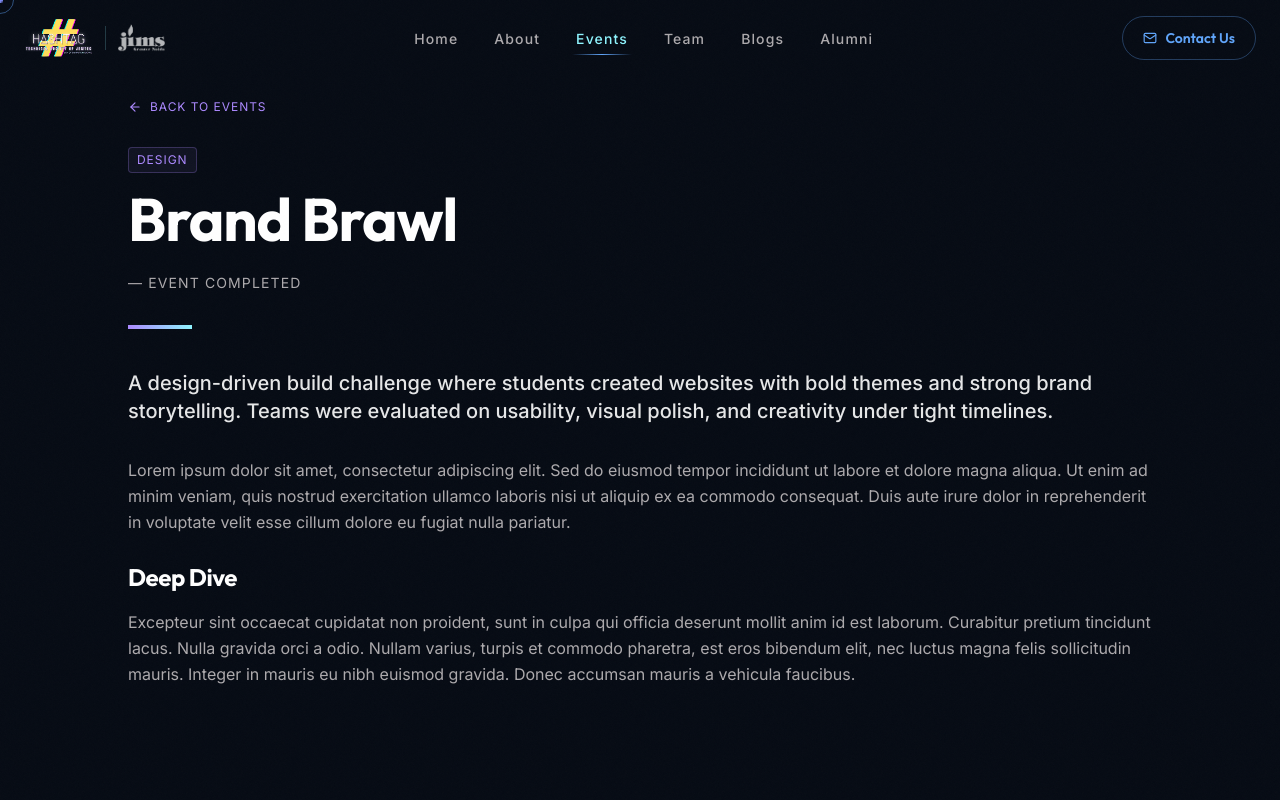
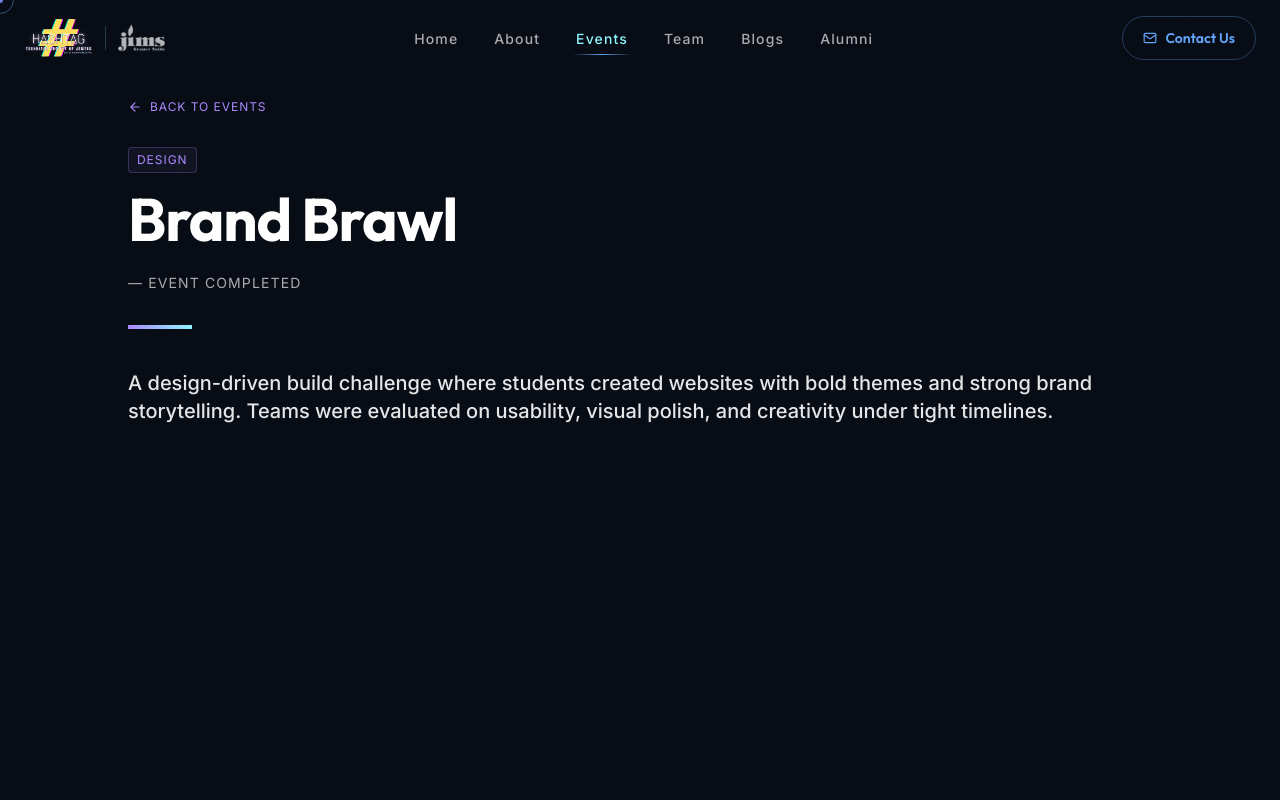
Before and after one commit to Princekr267/hashtag-new, a React (Vite) app: page /events/brand-brawl in a window 1280 px wide. Shown: the top 800 px of the page. Built offline with nearby package versions, Linux system fonts and the light colour scheme.

Commit message:
Fix UI/content issues: reduce home cards to 3, center about values, fix event card heights, remove placeholder text

```diff
--- a/src/components/ui/DetailModal.tsx
+++ b/src/components/ui/DetailModal.tsx
@@ -71,19 +71,6 @@ export default function DetailModal({
             <div className="prose prose-invert max-w-none">
               <p className="text-lg text-white/80 font-medium mb-6">{content}</p>
               <div className="w-16 h-1 mb-8" style={{ background: accentColor, opacity: 0.5 }} />
-              <p>
-                Lorem ipsum dolor sit amet, consectetur adipiscing elit. Sed do eiusmod tempor
-                incididunt ut labore et dolore magna aliqua. Ut enim ad minim veniam, quis
-                nostrud exercitation ullamco laboris nisi ut aliquip ex ea commodo consequat.
-                Duis aute irure dolor in reprehenderit in voluptate velit esse cillum dolore eu fugiat nulla pariatur.
-              </p>
-              <br />
-              <h3 className="text-xl text-white font-bold mb-4 font-display">Deeper Dive</h3>
-              <p>
-                Excepteur sint occaecat cupidatat non proident, sunt in culpa qui officia deserunt mollit anim id est laborum.
-                Curabitur pretium tincidunt lacus. Nulla gravida orci a odio. Nullam varius, turpis et commodo pharetra,
-                est eros bibendum elit, nec luctus magna felis sollicitudin mauris. Integer in mauris eu nibh euismod gravida.
-              </p>
             </div>
           </div>
         </motion.div>
--- a/src/pages/About.tsx
+++ b/src/pages/About.tsx
@@ -319,7 +319,7 @@ function AboutValuesSection() {
           </motion.p>
         </div>
 
-        <div className="grid grid-cols-1 md:grid-cols-2 xl:grid-cols-4 gap-8">
+        <div className="grid grid-cols-1 md:grid-cols-2 xl:grid-cols-2 gap-8">
           {VALUES.map((v, idx) => (
             <motion.div
               key={v.title}
--- a/src/pages/EventDetail.tsx
+++ b/src/pages/EventDetail.tsx
@@ -81,20 +81,6 @@ export default function EventDetail(): JSX.Element {
           <p className="text-xl text-white/90 font-medium mb-8">
             {event.description}
           </p>
-          <p>
-            Lorem ipsum dolor sit amet, consectetur adipiscing elit. Sed do eiusmod tempor
-            incididunt ut labore et dolore magna aliqua. Ut enim ad minim veniam, quis
-            nostrud exercitation ullamco laboris nisi ut aliquip ex ea commodo consequat.
-            Duis aute irure dolor in reprehenderit in voluptate velit esse cillum dolore eu fugiat nulla pariatur.
-          </p>
-          <br />
-          <h3 className="text-2xl text-white font-bold mb-4 font-display">Deep Dive</h3>
-          <p>
-            Excepteur sint occaecat cupidatat non proident, sunt in culpa qui officia deserunt mollit anim id est laborum.
-            Curabitur pretium tincidunt lacus. Nulla gravida orci a odio. Nullam varius, turpis et commodo pharetra,
-            est eros bibendum elit, nec luctus magna felis sollicitudin mauris. Integer in mauris eu nibh euismod gravida.
-            Donec accumsan mauris a vehicula faucibus.
-          </p>
         </div>
       </motion.div>
     </div>
--- a/src/pages/Events.tsx
+++ b/src/pages/Events.tsx
@@ -105,8 +105,8 @@ function EventCard({ event, idx }: { event: Event; idx: number }): JSX.Element {
       animate={{ opacity: 1, y: 0 }}
       exit={{ opacity: 0, scale: 0.95 }}
       transition={{ duration: 0.4, ease: [0.2, 0, 0, 1] }}
-      className={`p-4 h-full min-h-[420px] event-card ${isPast ? 'polaroid-card' : ''}`}
-      style={isPast ? { transform: `rotate(${rotation}deg)`, zIndex: 1 } : undefined}
+      className={`p-4 h-full event-card ${isPast ? 'polaroid-card' : ''}`}
+      style={isPast ? { transform: `rotate(${rotation}deg)`, zIndex: 1, height: '420px' } : { height: '420px' }}
     >
       <div
         ref={cardRef}
--- a/src/pages/Home.tsx
+++ b/src/pages/Home.tsx
@@ -20,42 +20,23 @@ const FEATURES = [
   {
     icon: '</',
     title: 'Development',
-    desc: 'We build real projects — from zero to shipped. Full stack, mobile, APIs. We write code that actually runs in the world.',
+    desc: 'HashTag aims to nurture knowledge, opportunities, experience and collaborations within students.',
     accent: '#60a5fa',
     tag: 'TECHNICAL',
-    back: '15K+ lines shipped to production by our community.',
   },
   {
     icon: '◈',
     title: 'Design',
-    desc: 'We craft experiences people feel. Product design, motion, and branding that makes a lasting impression.',
+    desc: 'With a vision rooted in enriching the student coding culture, Hashtag pulses with ideas, energy and moments that unite learners.',
     accent: '#818cf8',
     tag: 'CREATIVE',
-    back: 'Every pixel is intentional. Aesthetic meets function.',
   },
   {
     icon: '⚡',
     title: 'Innovation',
-    desc: 'We solve real problems. Hackathons, ideathons, and experiments that push the limit of what students can build.',
+    desc: 'The society welcomes participants from all technical domains eager to build, learn and grow.',
     accent: '#38bdf8',
     tag: 'IMPACT',
-    back: '5 hackathons won. Countless ideas born here.',
-  },
-  {
-    icon: '🛠️',
-    title: 'Technical Workshops',
-    desc: 'Hands-on sessions focused on trending technologies, tools, and live coding exercises for deep practical learning.',
-    accent: '#22c55e',
-    tag: 'WORKSHOP',
-    back: 'Practical skills gained in every session.',
-  },
-  {
-    icon: '🤝',
-    title: 'Industry Connections',
-    desc: 'We bridge students with real-world professionals through mentor sessions, live talks, and partner-led events.',
-    accent: '#f97316',
-    tag: 'NETWORK',
-    back: 'Connecting campus talent with industry opportunity.',
   },
 ]
 
```
